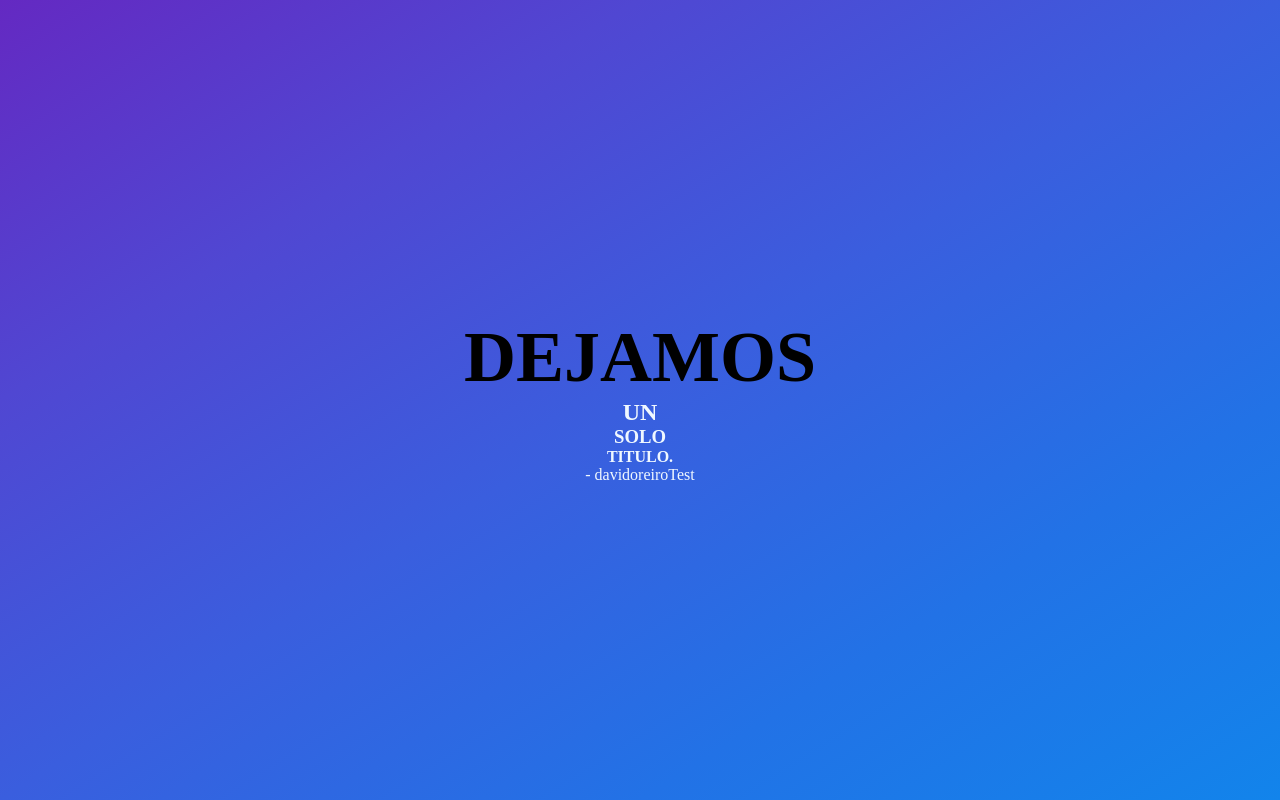
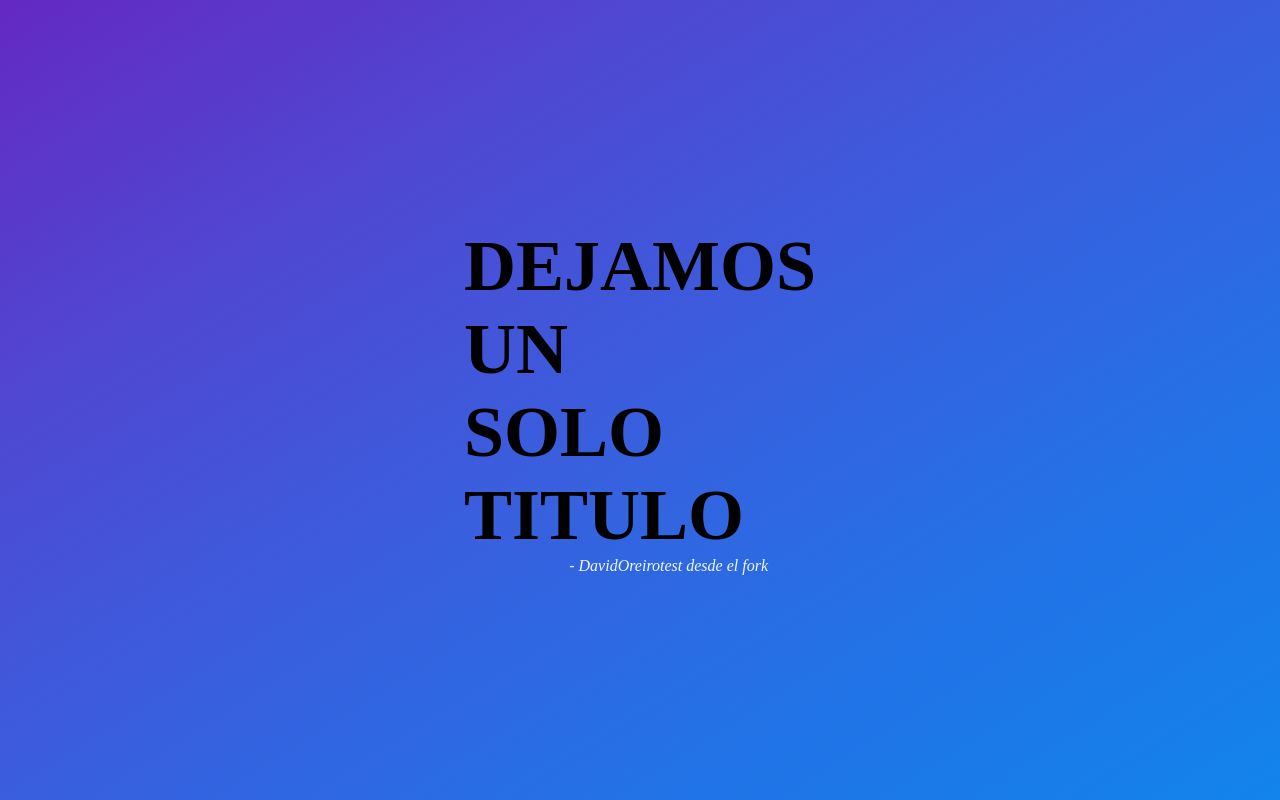
Before and after one commit to davidoreirotest/colaboradores-test, a plain HTML site: page index.html in a window 1280 px wide. Drawn offline with Linux system fonts and the light colour scheme.

Commit message:
Editando las etiquetas de index, archivo main.js y el css

```diff
--- a/index.html
+++ b/index.html
@@ -7,11 +7,8 @@
     <title>PAGINA WEB</title>
 </head>
 <body>
-    <h1>DEJAMOS</h1>
-    <h2>UN</h2>
-    <h3>SOLO</h3>
-    <h4>TITULO.</h4>
-    <p>- davidoreiroTest</p>
+    <h1>DEJAMOS <br>UN <br>SOLO <br>TITULO</h1>
+    <cite>- DavidOreirotest desde el fork</cite>
     <!-- Agregado el script, borramos todo, me canse ya de git.-->
     <script type="module" src="main.js"></script>
 </body>
--- a/main.js
+++ b/main.js
@@ -1 +1 @@
-alert("Creando el javascript con el usuario davidoreiro97!")
+alert("Editando javascript desde el fork")
--- a/style.css
+++ b/style.css
@@ -21,3 +21,9 @@ h1{
     color: black;
     font-size: 72px;
 }
+cite{
+    width: 20vw;
+    height: 100%;
+    display: flex;
+    justify-content: flex-end;
+}
```
